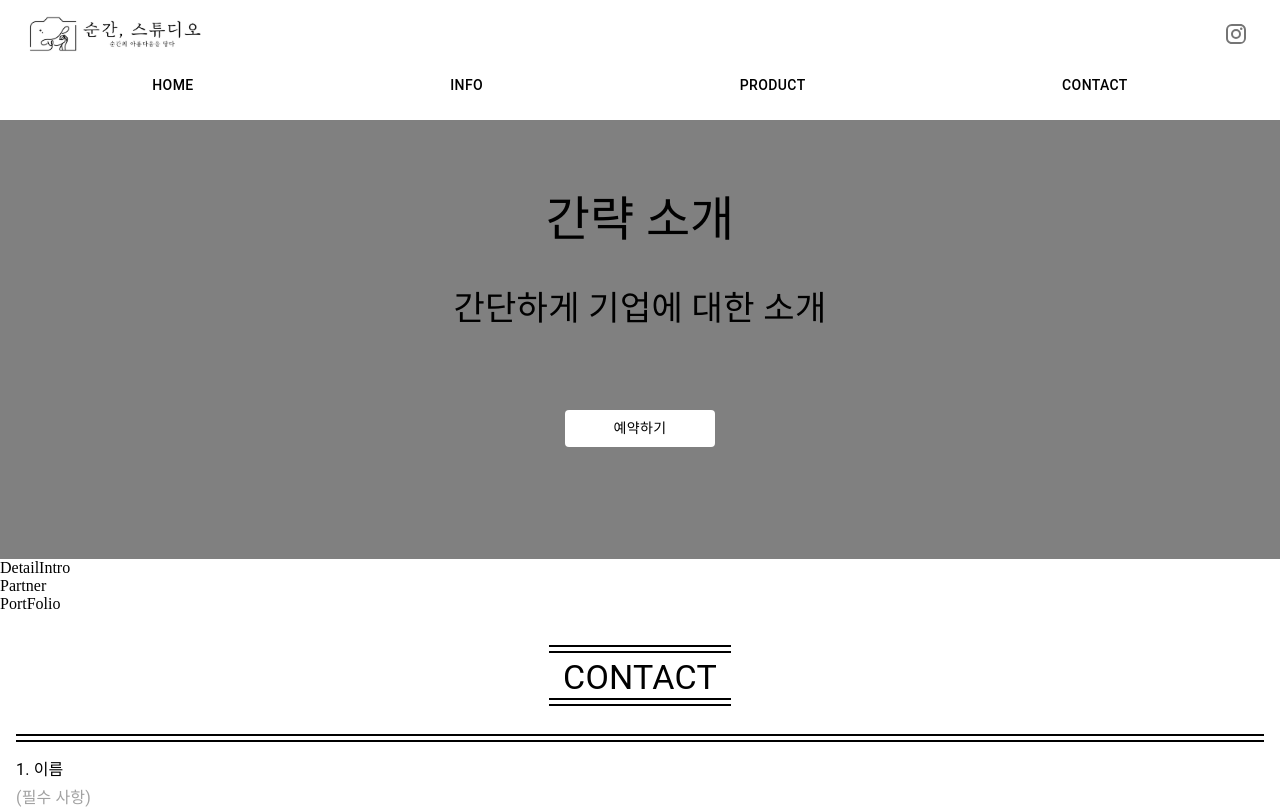
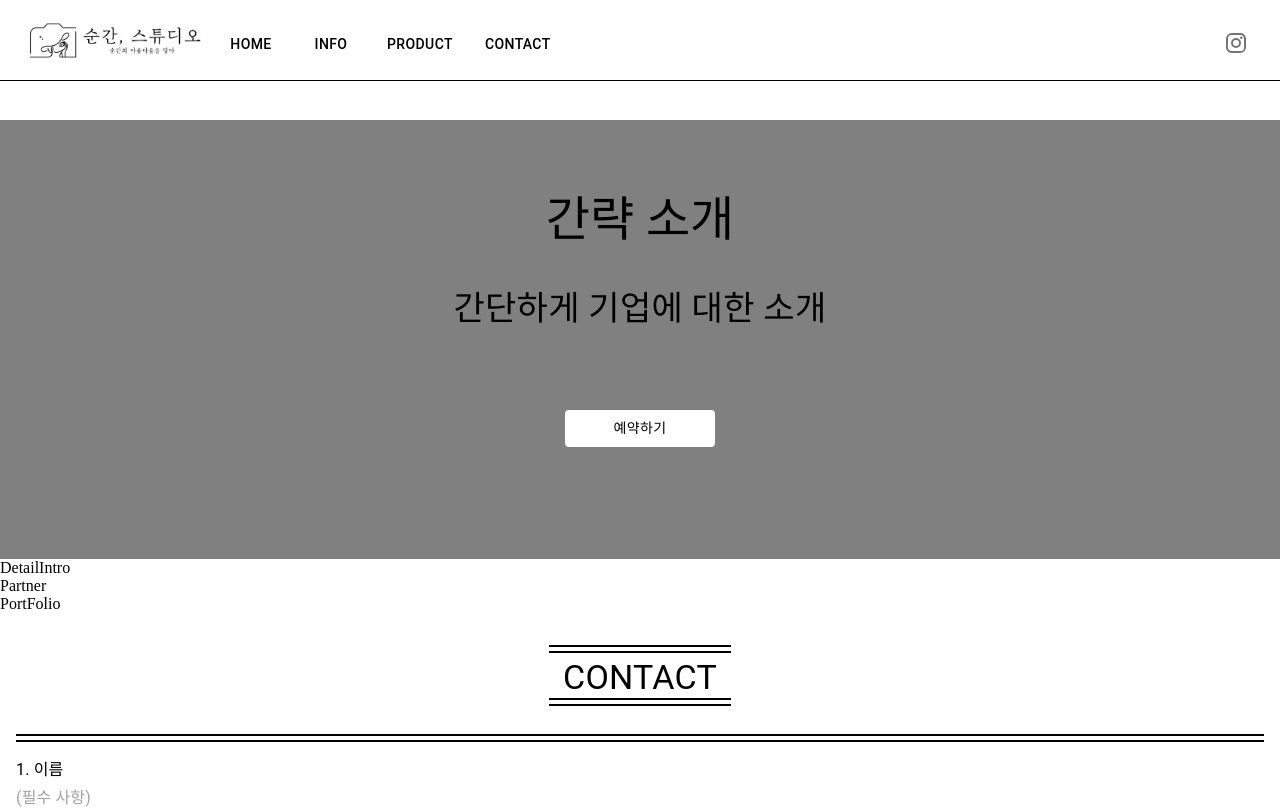
Before and after one commit to SUNGAN-Homepage/front-end, a React (Vite) app: page / in a window 1280 px wide. Shown: the top 809 px of the page. Built offline with nearby package versions, Linux system fonts and the light colour scheme.

Commit message:
feat:반응형 디자인

```diff
--- a/src/components/Header.tsx
+++ b/src/components/Header.tsx
@@ -14,8 +14,15 @@ const StyledToolbar = styled(Toolbar)(({ theme }) => ({
   display: 'flex',
   backgroundColor: 'white',
   color: 'black',
-  flexDirection: 'column',
+  borderBottom: '1px solid black',
+  borderMargin: '2px',
+  flexDirection: 'column', // 기본적으로 세로 배치
   justifyContent: 'flex-start',
+  [theme.breakpoints.up('sm')]: {
+    flexDirection: 'row', // 768px 이상에서는 가로 배치
+    alignItems: 'center', // 로고와 메뉴 버튼이 세로로 붙지 않도록 정렬
+    justifyContent: 'flex-start', // 로고와 버튼이 왼쪽에 배치
+  },
 }));
 
 export default function Header() {
@@ -33,35 +40,67 @@ export default function Header() {
         }}
       >
         <StyledToolbar>
+          {/* 로고와 Instagram 아이콘을 모바일에서는 가로로 배치 */}
           <Box
             sx={{
               display: 'flex',
               width: '100%',
-              justifyContent: 'space-between',
+              justifyContent: 'space-between', // 로고와 Instagram 아이콘을 양쪽 끝에 배치
               alignItems: 'center',
             }}
           >
+            {/* 로고 */}
             <Box sx={{ cursor: 'pointer', marginTop: '5px' }}>
-              <img src={LOGO} alt="로고" width="180px" />
+              <img
+                src={LOGO}
+                alt="로고"
+                width="180px"
+                style={{ marginRight: '10px' }}
+              />
             </Box>
-            <IconButton sx={{ marginLeft: 'auto' }}>
-              <InstagramIcon />
-            </IconButton>
+
+            <Box
+              sx={{
+                display: { xs: 'block', sm: 'none' },
+                marginLeft: '100px',
+                flexShrink: 0,
+              }}
+            >
+              <IconButton>
+                <InstagramIcon />
+              </IconButton>
+            </Box>
           </Box>
 
+          {/* 메뉴 버튼들 */}
           <Box
             sx={{
               display: 'flex',
-              width: '100%',
-              justifyContent: 'space-between',
+              width: '800%',
+              justifyContent: 'flex-start',
+              gap: 2,
               mt: 1,
+              paddingLeft: '5px',
+              paddingRight: '5px',
             }}
           >
             {pages.map((page) => (
-              <Button key={page} sx={{ color: 'black', flexGrow: 1 }}>
+              <Button key={page} sx={{ color: 'black' }}>
                 {page}
               </Button>
             ))}
+          </Box>
+
+          {/* Instagram 아이콘: 768px 이상에서 우측 상단으로 배치 */}
+          <Box
+            sx={{
+              display: { xs: 'none', sm: 'block' },
+              flexShrink: 0,
+            }}
+          >
+            <IconButton sx={{ marginLeft: 'auto', marginTop: '5px' }}>
+              <InstagramIcon />
+            </IconButton>
           </Box>
         </StyledToolbar>
       </AppBar>
```
